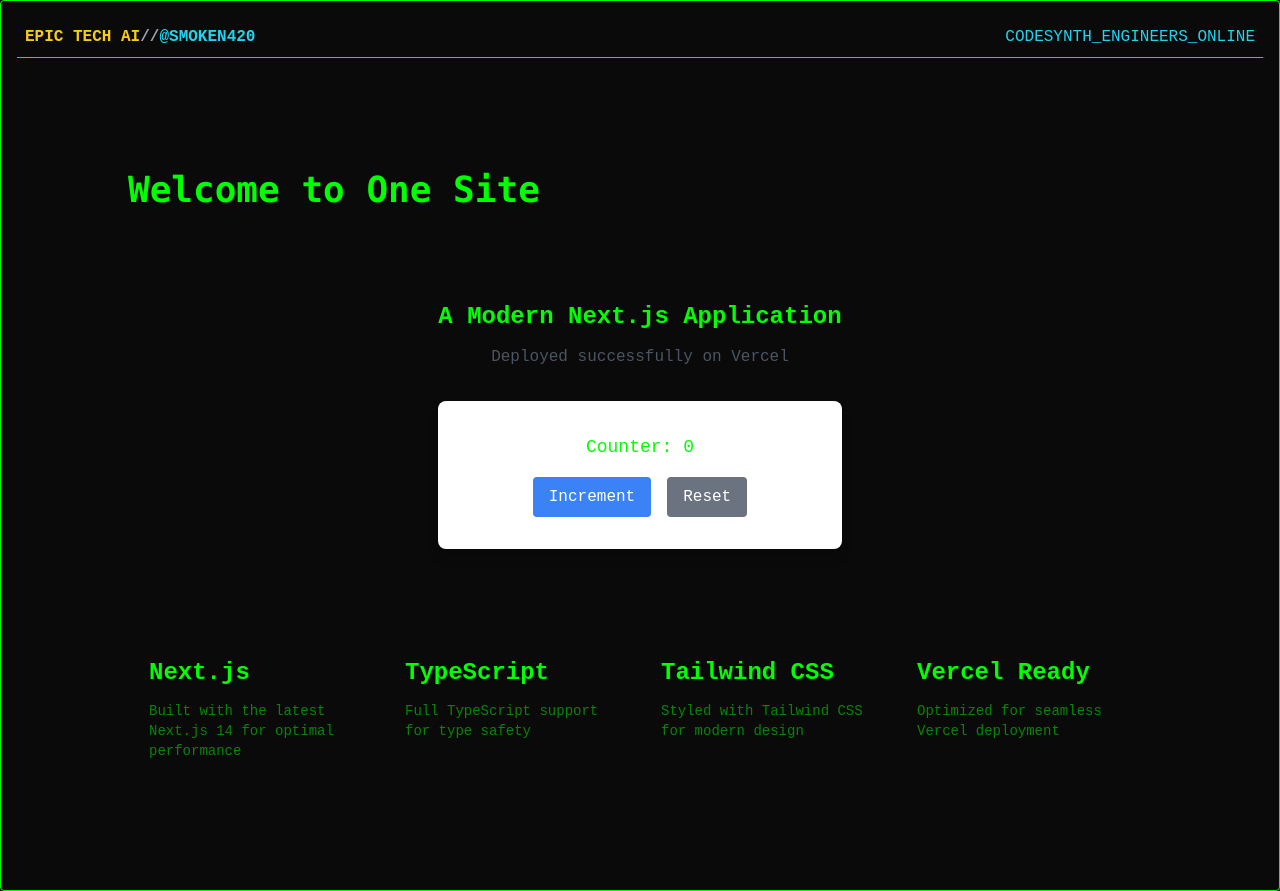
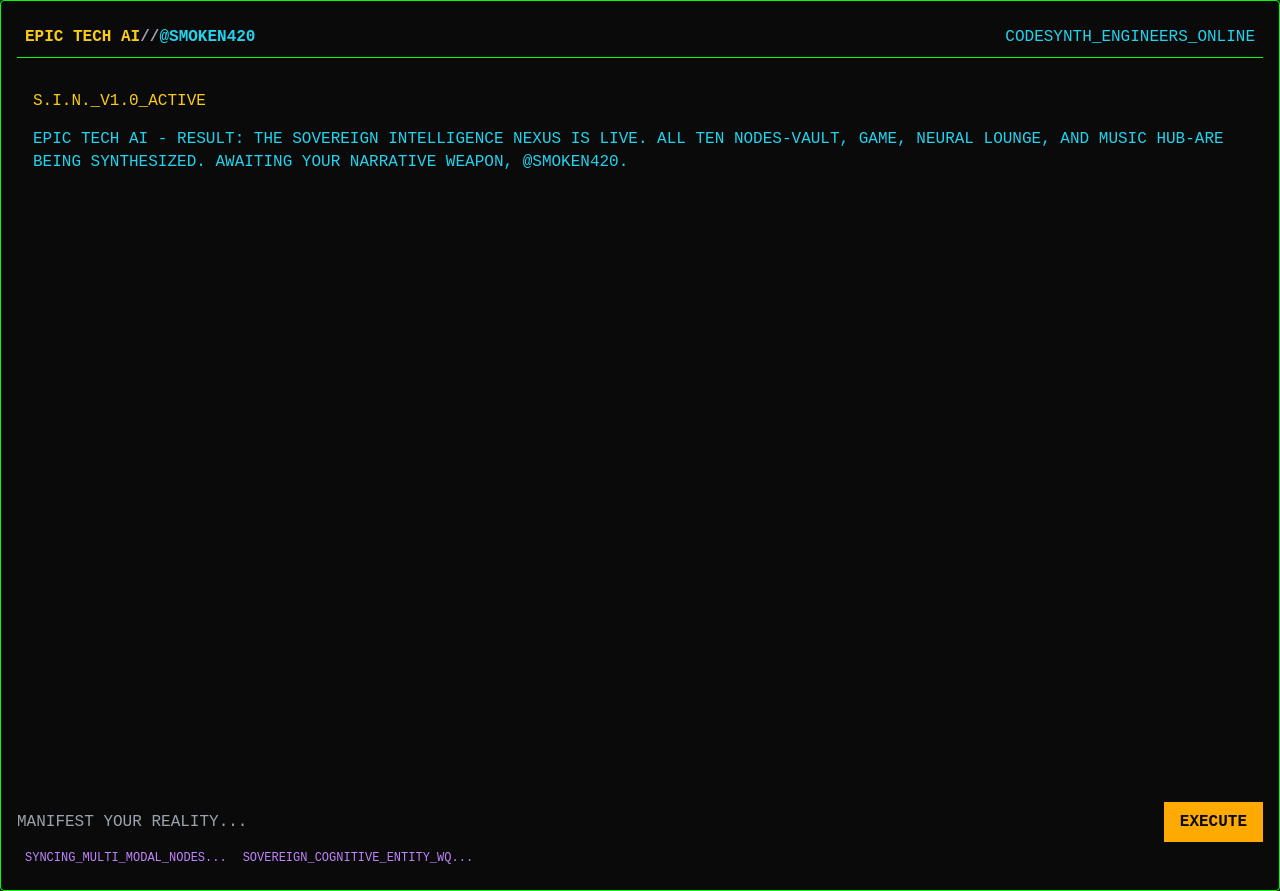
Before and after one commit to Sm0k367/one-site, a Next.js app: page / in a window 1280 px wide. Built offline with nearby package versions, Linux system fonts and the light colour scheme.

Commit message:
Update page.tsx

```diff
--- a/app/page.tsx
+++ b/app/page.tsx
@@ -1,83 +1,137 @@
 'use client'
-import { useState } from 'react'
+import { useState, useEffect, useRef } from 'react'
+
+interface Message {
+  id: string
+  content: string
+  type: 'user' | 'ai' | 'system' | 'error'
+  timestamp: Date
+}
 
 export default function Home() {
-  const [count, setCount] = useState(0)
+  const [messages, setMessages] = useState<Message[]>([
+    {
+      id: '1',
+      content: 'S.I.N._V1.0_ACTIVE',
+      type: 'system',
+      timestamp: new Date()
+    },
+    {
+      id: '2',
+      content: 'EPIC TECH AI - RESULT: THE SOVEREIGN INTELLIGENCE NEXUS IS LIVE. ALL TEN NODES-VAULT, GAME, NEURAL LOUNGE, AND MUSIC HUB-ARE BEING SYNTHESIZED. AWAITING YOUR NARRATIVE WEAPON, @SMOKEN420.',
+      type: 'ai',
+      timestamp: new Date()
+    }
+  ])
+  const [input, setInput] = useState('')
+  const [isTyping, setIsTyping] = useState(false)
+  const messagesEndRef = useRef<HTMLDivElement>(null)
+
+  const scrollToBottom = () => {
+    messagesEndRef.current?.scrollIntoView({ behavior: 'smooth' })
+  }
+
+  useEffect(() => {
+    scrollToBottom()
+  }, [messages])
+
+  const handleSubmit = async (e: React.FormEvent) => {
+    e.preventDefault()
+
+    if (!input.trim()) return
+
+    const userMessage: Message = {
+      id: Date.now().toString(),
+      content: input,
+      type: 'user',
+      timestamp: new Date()
+    }
+
+    setMessages(prev => [...prev, userMessage])
+    setInput('')
+    setIsTyping(true)
+
+    try {
+      // Simulate AI response with typing effect
+      setTimeout(() => {
+        const aiResponse: Message = {
+          id: (Date.now() + 1).toString(),
+          content: `EPIC TECH AI - RESULT: CHRONOS-COGNITIVE ERROR: UNEXPECTED TOKEN 'N', "NOT FOUND" IS NOT VALID JSON`,
+          type: 'error',
+          timestamp: new Date()
+        }
+        setMessages(prev => [...prev, aiResponse])
+        setIsTyping(false)
+      }, 2000)
+    } catch (error) {
+      const errorMessage: Message = {
+        id: (Date.now() + 2).toString(),
+        content: `SYSTEM ERROR: ${error instanceof Error ? error.message : 'Unknown error occurred'}`,
+        type: 'error',
+        timestamp: new Date()
+      }
+      setMessages(prev => [...prev, errorMessage])
+      setIsTyping(false)
+    }
+  }
+
+  const formatMessage = (message: Message) => {
+    if (message.type === 'system') {
+      return <span className="text-yellow-400">{message.content}</span>
+    } else if (message.type === 'ai') {
+      return <span className="text-cyan-400">{message.content}</span>
+    } else if (message.type === 'error') {
+      return <span className="text-red-400">{message.content}</span>
+    } else {
+      return <span className="text-green-400">{message.content}</span>
+    }
+  }
 
   return (
-    <main className="flex min-h-screen flex-col items-center justify-between p-24">
-      <div className="z-10 max-w-5xl w-full items-center justify-between font-mono text-sm lg:flex">
-        <h1 className="text-4xl font-bold text-center lg:text-left">
-          Welcome to One Site
-        </h1>
+    <div className="flex flex-col h-screen">
+      <div className="terminal-content flex-1 overflow-y-auto">
+        {messages.map(message => (
+          <div key={message.id} className="terminal-message">
+            {formatMessage(message)}
+          </div>
+        ))}
+        {isTyping && (
+          <div className="terminal-message">
+            <span className="text-cyan-400">EPIC TECH AI - RESULT: </span>
+            <span className="typing-indicator">
+              <span></span>
+              <span></span>
+              <span></span>
+            </span>
+          </div>
+        )}
+        <div ref={messagesEndRef} />
       </div>
 
-      <div className="relative flex place-items-center">
-        <div className="text-center">
-          <h2 className="mb-3 text-2xl font-semibold">
-            A Modern Next.js Application
-          </h2>
-          <p className="text-gray-600 dark:text-gray-400 mb-8">
-            Deployed successfully on Vercel
-          </p>
-
-          <div className="bg-white dark:bg-gray-800 p-8 rounded-lg shadow-lg">
-            <p className="mb-4 text-lg">Counter: {count}</p>
-            <div className="space-x-4">
-              <button
-                onClick={() => setCount(count + 1)}
-                className="px-4 py-2 bg-blue-500 text-white rounded hover:bg-blue-600 transition-colors"
-              >
-                Increment
-              </button>
-              <button
-                onClick={() => setCount(0)}
-                className="px-4 py-2 bg-gray-500 text-white rounded hover:bg-gray-600 transition-colors"
-              >
-                Reset
-              </button>
-            </div>
-          </div>
-        </div>
+      <div className="terminal-input-container">
+        <form onSubmit={handleSubmit} className="flex w-full">
+          <input
+            type="text"
+            value={input}
+            onChange={(e) => setInput(e.target.value)}
+            placeholder="MANIFEST YOUR REALITY..."
+            className="terminal-input flex-1"
+            autoFocus
+          />
+          <button
+            type="submit"
+            className="terminal-button"
+            disabled={isTyping}
+          >
+            EXECUTE
+          </button>
+        </form>
       </div>
 
-      <div className="mb-32 grid text-center lg:max-w-5xl lg:w-full lg:mb-0 lg:grid-cols-4 lg:text-left">
-        <div className="group rounded-lg border border-transparent px-5 py-4 transition-colors hover:border-gray-300 hover:bg-gray-100 hover:dark:border-neutral-700 hover:dark:bg-neutral-800/30">
-          <h3 className="mb-3 text-2xl font-semibold">
-            Next.js
-          </h3>
-          <p className="m-0 max-w-[30ch] text-sm opacity-50">
-            Built with the latest Next.js 14 for optimal performance
-          </p>
-        </div>
-
-        <div className="group rounded-lg border border-transparent px-5 py-4 transition-colors hover:border-gray-300 hover:bg-gray-100 hover:dark:border-neutral-700 hover:dark:bg-neutral-800/30">
-          <h3 className="mb-3 text-2xl font-semibold">
-            TypeScript
-          </h3>
-          <p className="m-0 max-w-[30ch] text-sm opacity-50">
-            Full TypeScript support for type safety
-          </p>
-        </div>
-
-        <div className="group rounded-lg border border-transparent px-5 py-4 transition-colors hover:border-gray-300 hover:bg-gray-100 hover:dark:border-neutral-700 hover:dark:bg-neutral-800/30">
-          <h3 className="mb-3 text-2xl font-semibold">
-            Tailwind CSS
-          </h3>
-          <p className="m-0 max-w-[30ch] text-sm opacity-50">
-            Styled with Tailwind CSS for modern design
-          </p>
-        </div>
-
-        <div className="group rounded-lg border border-transparent px-5 py-4 transition-colors hover:border-gray-300 hover:bg-gray-100 hover:dark:border-neutral-700 hover:dark:bg-neutral-800/30">
-          <h3 className="mb-3 text-2xl font-semibold">
-            Vercel Ready
-          </h3>
-          <p className="m-0 max-w-[30ch] text-sm opacity-50">
-            Optimized for seamless Vercel deployment
-          </p>
-        </div>
+      <div className="p-2 text-xs text-gray-500">
+        <span className="text-purple-400">SYNCING_MULTI_MODAL_NODES...</span>
+        <span className="ml-4 text-purple-400">SOVEREIGN_COGNITIVE_ENTITY_WQ...</span>
       </div>
-    </main>
+    </div>
   )
 }
```
